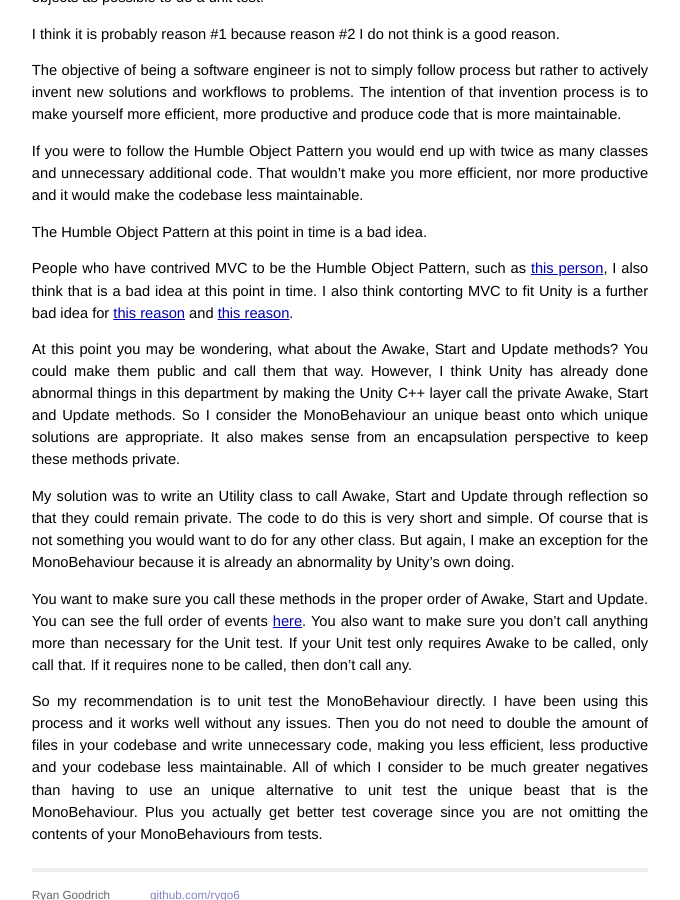
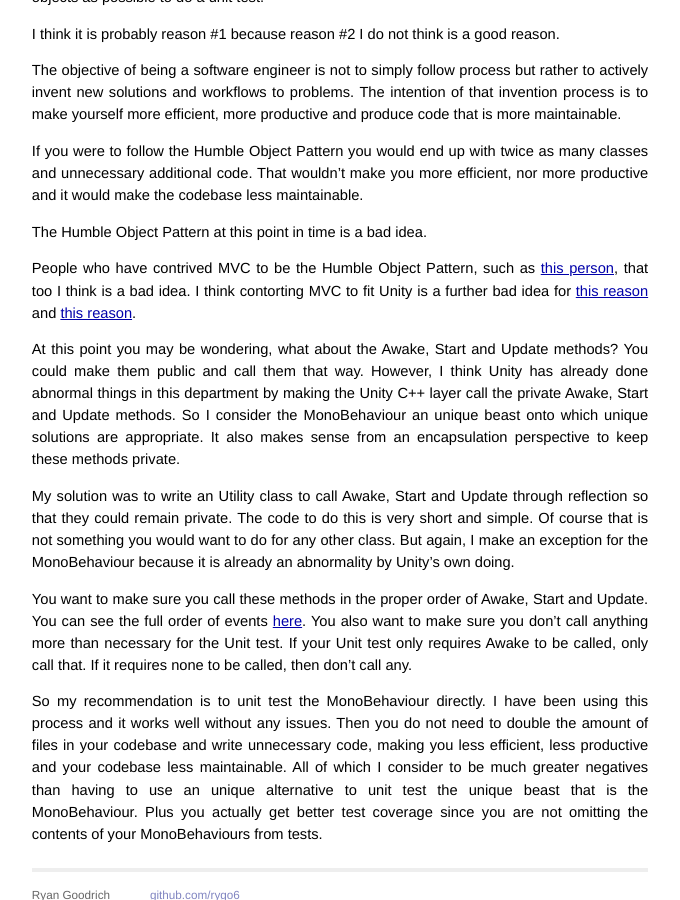
Before and after one commit to rygo6/rygo6.github.io, a Jekyll site: the page built from _posts/2017-3-28-You-Can-Unit-Test-MonoBehaviours.md, in a window 1280 px wide and 900 px high, scrolled down 1216 px. Shown: the whole window, without its empty margins (300-980 px from the left). Built offline with Jekyll 4.4.1, drawn with Linux system fonts in a browser that asks for light colours.

```diff
--- a/_posts/2017-3-28-You-Can-Unit-Test-MonoBehaviours.md
+++ b/_posts/2017-3-28-You-Can-Unit-Test-MonoBehaviours.md
@@ -38,7 +38,7 @@
 
 The Humble Object Pattern at this point in time is a bad idea.
 
-People who have contrived MVC to be the Humble Object Pattern, such as [this person](http://jacksondunstan.com/articles/3092), I also think that is a bad idea at this point in time. I also think contorting MVC to fit Unity is a further bad idea for [this reason](http://rygo6.github.io/2017/03/26/ECS-not-MVC.html) and [this reason](http://rygo6.github.io/2016/08/21/Forget-About-MVC-In-Unity.html).
+People who have contrived MVC to be the Humble Object Pattern, such as [this person](http://jacksondunstan.com/articles/3092), that too I think is a bad idea. I think contorting MVC to fit Unity is a further bad idea for [this reason](http://rygo6.github.io/2017/03/26/ECS-not-MVC.html) and [this reason](http://rygo6.github.io/2016/08/21/Forget-About-MVC-In-Unity.html).
 
 At this point you may be wondering, what about the Awake, Start and Update methods? You could make them public and call them that way. However, I think Unity has already done abnormal things in this department by making the Unity C++ layer call the private Awake, Start and Update methods. So I consider the MonoBehaviour an unique beast onto which unique solutions are appropriate. It also makes sense from an encapsulation perspective to keep these methods private.
 
```
